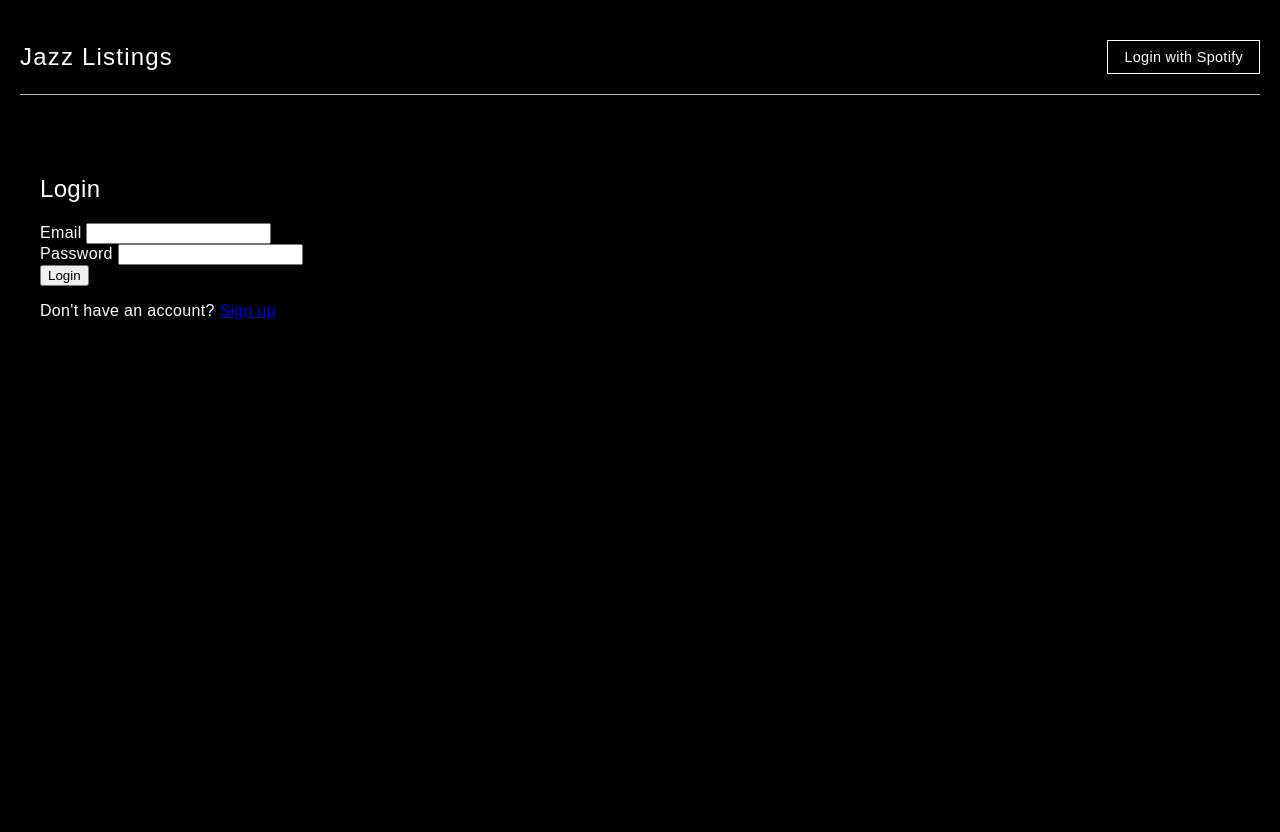
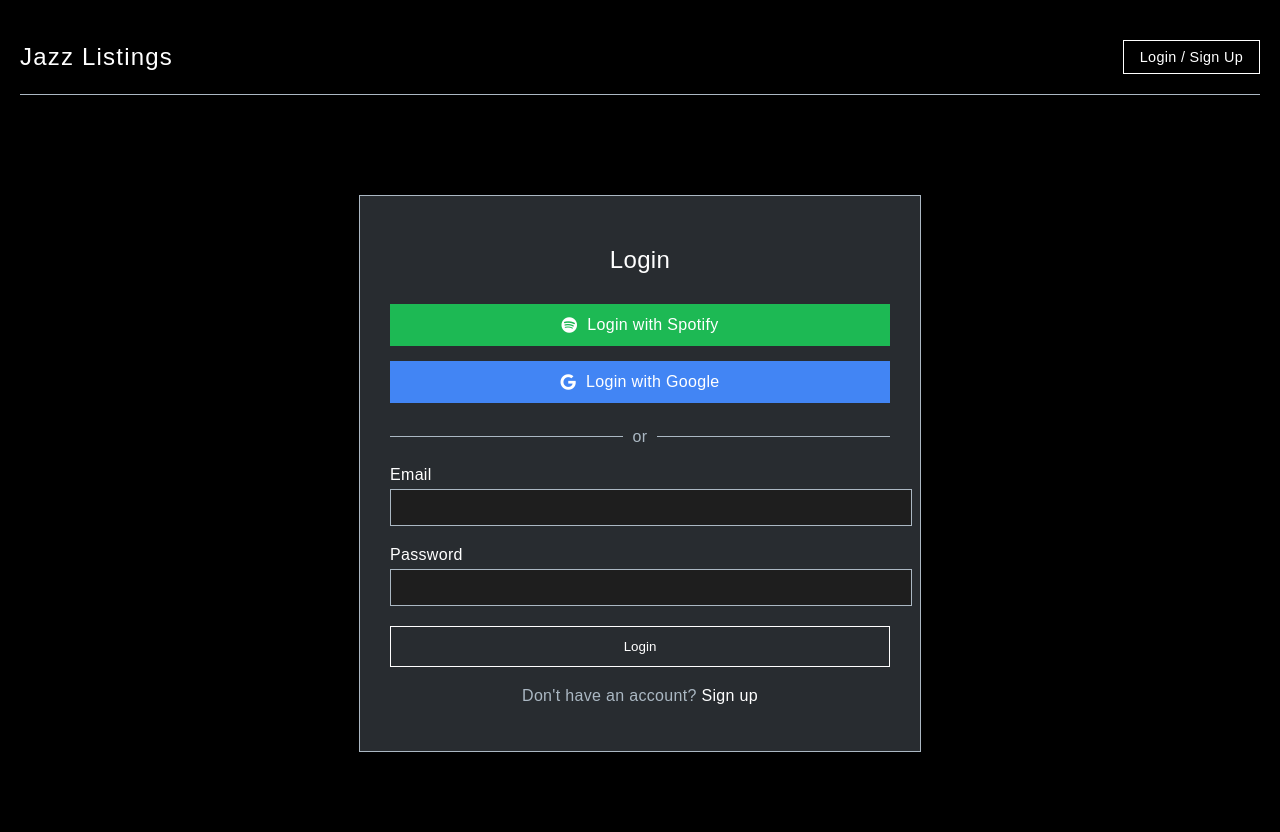
Before and after one commit to hack-c/jazzlistings, a Python web app: template templates/login.html in a window 1280 px wide. Before the commit the page ends 319 px from the top, so only its background shows below. Run offline with Jinja, Linux system fonts and the light colour scheme; the template is opened without the code that fills it, so the values that code supplies are empty; some web fonts are replaced.

Commit message:
add google login

```diff
--- a/models.py
+++ b/models.py
@@ -56,6 +56,7 @@ class User(Base):
     id = Column(Integer, primary_key=True)
     email = Column(String, unique=True, nullable=False)
     spotify_token = Column(JSON, nullable=True)
+    google_token = Column(JSON, nullable=True)
     is_active = Column(Boolean, default=True)
     created_at = Column(DateTime(timezone=True), server_default=func.now())
 
--- a/requirements.txt
+++ b/requirements.txt
@@ -27,3 +27,6 @@ cloudscraper
 html2text
 pdfminer
 psycopg2-binary==2.9.9
+google-auth==2.27.0
+google-auth-oauthlib==1.2.0
+flask-oauthlib==0.9.6
--- a/templates/base.html
+++ b/templates/base.html
@@ -443,6 +443,129 @@
             margin-bottom: 10px;
             border-radius: 0;
         }
+
+        /* Login styles */
+        .login-options {
+            display: flex;
+            gap: 10px;
+        }
+
+        .login-form {
+            max-width: 500px;
+            margin: 40px auto;
+            padding: 30px;
+            background-color: rgba(50, 55, 60, 0.8);
+            border: 1px solid var(--wp--preset--color--cyan-bluish-gray);
+        }
+
+        .login-form h2 {
+            text-align: center;
+            margin-bottom: 30px;
+            color: var(--wp--preset--color--white);
+        }
+
+        .oauth-buttons {
+            display: flex;
+            flex-direction: column;
+            gap: 15px;
+            margin-bottom: 25px;
+        }
+
+        .oauth-button {
+            display: flex;
+            justify-content: center;
+            align-items: center;
+            padding: 12px;
+            border-radius: 0;
+            text-decoration: none;
+            color: white;
+            font-weight: 400;
+            transition: all 0.3s ease;
+            gap: 10px;
+        }
+
+        .spotify-button {
+            background-color: #1DB954;
+        }
+
+        .spotify-button:hover {
+            background-color: #1ED760;
+        }
+
+        .google-button {
+            background-color: #4285F4;
+        }
+
+        .google-button:hover {
+            background-color: #5A9DF8;
+        }
+
+        .login-divider {
+            display: flex;
+            align-items: center;
+            text-align: center;
+            margin: 20px 0;
+        }
+
+        .login-divider::before,
+        .login-divider::after {
+            content: "";
+            flex: 1;
+            border-bottom: 1px solid var(--wp--preset--color--cyan-bluish-gray);
+        }
+
+        .login-divider span {
+            padding: 0 10px;
+            color: var(--wp--preset--color--cyan-bluish-gray);
+        }
+
+        .form-group {
+            margin-bottom: 20px;
+        }
+
+        .form-group label {
+            display: block;
+            margin-bottom: 5px;
+            color: var(--wp--preset--color--white);
+        }
+
+        .form-group input {
+            width: 100%;
+            padding: 10px;
+            background-color: #1E1E1E;
+            border: 1px solid var(--wp--preset--color--cyan-bluish-gray);
+            color: var(--wp--preset--color--white);
+        }
+
+        .login-button {
+            width: 100%;
+            padding: 12px;
+            background-color: transparent;
+            border: 1px solid var(--wp--preset--color--white);
+            color: var(--wp--preset--color--white);
+            cursor: pointer;
+            transition: all 0.3s ease;
+        }
+
+        .login-button:hover {
+            background-color: var(--wp--preset--color--white);
+            color: var(--wp--preset--color--black);
+        }
+
+        .login-footer {
+            text-align: center;
+            margin-top: 20px;
+            color: var(--wp--preset--color--cyan-bluish-gray);
+        }
+
+        .login-footer a {
+            color: var(--wp--preset--color--white);
+            text-decoration: none;
+        }
+
+        .login-footer a:hover {
+            text-decoration: underline;
+        }
     </style>
     <link rel="stylesheet" href="https://cdnjs.cloudflare.com/ajax/libs/font-awesome/5.15.4/css/all.min.css">
 </head>
@@ -458,7 +581,7 @@
                 <a href="{{ url_for('preferences') }}" class="wp-block-button__link">Preferences</a>
                 <a href="{{ url_for('auth.logout') }}" class="wp-block-button__link">Logout</a>
             {% else %}
-                <a href="{{ url_for('auth.login') }}" class="wp-block-button__link">Login with Spotify</a>
+                <a href="{{ url_for('login_page') }}" class="wp-block-button__link">Login / Sign Up</a>
             {% endif %}
         </div>
     </nav>
--- a/templates/login.html
+++ b/templates/login.html
@@ -3,6 +3,20 @@
 {% block content %}
 <div class="login-form">
     <h2>Login</h2>
+
+    <div class="oauth-buttons">
+        <a href="{{ url_for('auth.login') }}" class="oauth-button spotify-button">
+            <i class="fab fa-spotify"></i> Login with Spotify
+        </a>
+        <a href="{{ url_for('google_auth.login') }}" class="oauth-button google-button">
+            <i class="fab fa-google"></i> Login with Google
+        </a>
+    </div>
+
+    <div class="login-divider">
+        <span>or</span>
+    </div>
+
     <form method="POST">
         <div class="form-group">
             <label for="email">Email</label>
@@ -12,8 +26,9 @@
             <label for="password">Password</label>
             <input type="password" id="password" name="password" required>
         </div>
-        <button type="submit">Login</button>
+        <button type="submit" class="login-button">Login</button>
     </form>
-    <p>Don't have an account? <a href="{{ url_for('auth.signup') }}">Sign up</a></p>
+
+    <p class="login-footer">Don't have an account? <a href="{{ url_for('auth.signup') }}">Sign up</a></p>
 </div>
 {% endblock %}
```
Also changed, not shown: google_auth.py (added, +143 -0 lines), main.py (+10 -0 lines), migrations/add_google_token.py (added, +24 -0 lines).
